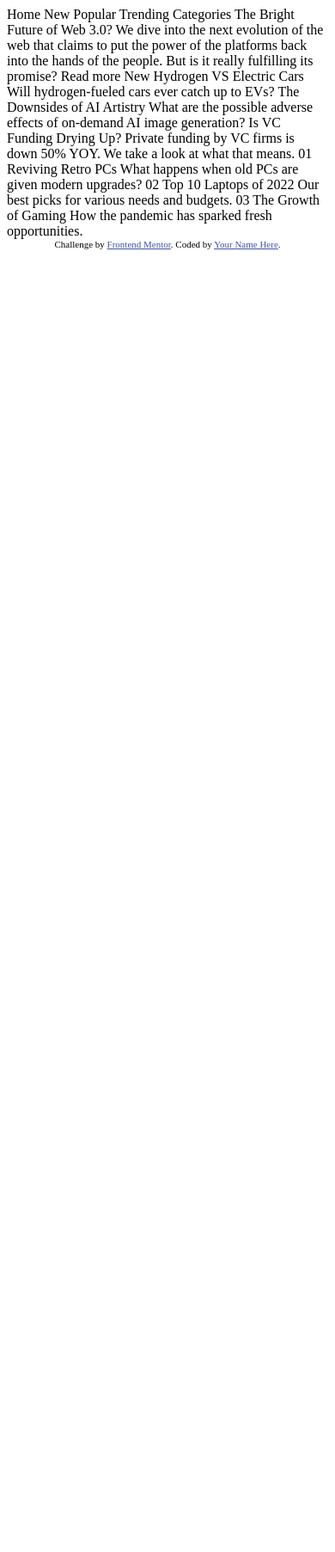
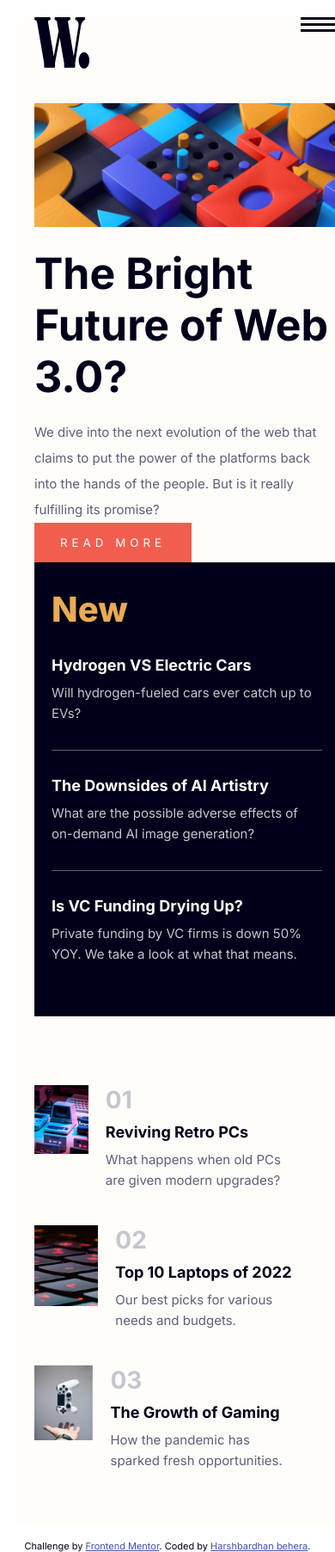
Before and after one commit to HarshBehera/Frontend_Projects, a plain HTML site: page news-homepage-main/index.html in a window 390 px wide. Shown: the whole page at 86% size. Before the commit the page ends 844 px from the top, so only its background shows below. Drawn offline with Linux system fonts and the light colour scheme.

Commit message:
news homepage added

```diff
--- a/news-homepage-main/index.html
+++ b/news-homepage-main/index.html
@@ -5,7 +5,7 @@
   <meta name="viewport" content="width=device-width, initial-scale=1.0"> <!-- displays site properly based on user's device -->
 
   <link rel="icon" type="image/png" sizes="32x32" href="./assets/images/favicon-32x32.png">
-
+  <link rel="stylesheet" href="style.css">
   <title>Frontend Mentor | News homepage</title>
 
   <!-- Feel free to remove these styles or customise in your own stylesheet 👍 -->
@@ -15,46 +15,102 @@
   </style>
 </head>
 <body>
+  <main>
+    <div class="navbar">
+      <img src="assets/images/logo.svg" alt="" >
+      <nav>
+        <button id="menu-close">
+          <img src="./assets/images/icon-menu-close.svg" alt="">
+        </button>
+        <ul>
+          <a href="">Home</a>
+          <a href="">New</a>
+          <a href="">Popular</a>
+          <a href="">Trending</a>
+          <a href="">Categories</a>
+        </ul>
+      </nav>
+      <div class="menu-button">
+        <button
+        id="menu-button">
+          <img src="./assets/images/icon-menu.svg" alt="">
+        </button>
+      </div>
+    </div>
+    <div class="container">
+      <div class="column1">
+        <div class="box1">
+          <img src="assets/images/image-web-3-desktop.jpg" alt="">
+          <div class="box1-3">
+            <div class="box1-1">
+              <h1>The Bright Future of Web 3.0?</h1>
+            </div>
+            <div class="box1-2">
+              <h5>
+                We dive into the next evolution of the web that claims to put the power of the platforms back into the hands of the people.
+                But is it really fulfilling its promise?
+              </h5>
+              <button class="btn">
+                READ MORE
+              </button>
+            </div>
+          </div>
 
-  Home
-  New
-  Popular
-  Trending
-  Categories
-
-  The Bright Future of Web 3.0?
-
-  We dive into the next evolution of the web that claims to put the power of the platforms back into the hands of the people.
-  But is it really fulfilling its promise?
-
-  Read more
-
-  New
-
-  Hydrogen VS Electric Cars
-  Will hydrogen-fueled cars ever catch up to EVs?
-
-  The Downsides of AI Artistry
-  What are the possible adverse effects of on-demand AI image generation?
-
-  Is VC Funding Drying Up?
-  Private funding by VC firms is down 50% YOY. We take a look at what that means.
-
-  01
-  Reviving Retro PCs
-  What happens when old PCs are given modern upgrades?
-
-  02
-  Top 10 Laptops of 2022
-  Our best picks for various needs and budgets.
-
-  03
-  The Growth of Gaming
-  How the pandemic has sparked fresh opportunities.
-
+        </div>
+        <div class="box2">
+          <h2>New</h2>
+          <div class="box2-1">
+            <h4 class="btn-1">Hydrogen VS Electric Cars</h4>
+            <h5>Will hydrogen-fueled cars ever catch up to EVs?</h5>
+          </div>
+          <div class="box2-1">
+            <h4 class="btn-1">The Downsides of AI Artistry</h4>
+            <h5>What are the possible adverse effects of on-demand AI image generation?</h5>
+          </div>
+          <div class="box2-1">
+            <h4 class="btn-1">Is VC Funding Drying Up?</h4>
+            <h5>Private funding by VC firms is down 50% YOY. We take a look at what that means.</h5>
+          </div>
+        </div>
+      </div>
+      <div class="column2">
+        <div class="column2-box">
+          <div class="column2-img">
+            <img src="assets/images/image-retro-pcs.jpg" alt="">
+          </div>
+          <div class="column2-rest">
+            <h3>01</h3>
+            <h4 class="btn-1">Reviving Retro PCs</h4>
+            <h5>What happens when old PCs are given modern upgrades?</h5>
+          </div>
+        </div>
+        <div class="column2-box">
+          <div class="column2-img">
+            <img src="assets/images/image-top-laptops.jpg" alt="">
+          </div>
+          <div class="column2-rest">
+            <h3>02</h3>
+            <h4 class="btn-1">Top 10 Laptops of 2022</h4>
+            <h5>Our best picks for various needs and budgets.</h5>
+          </div>
+        </div>
+        <div class="column2-box">
+          <div class="column2-img">
+            <img src="assets/images/image-gaming-growth.jpg" alt="">
+          </div>
+          <div class="column2-rest">
+            <h3>03</h3>
+            <h4 class="btn-1">The Growth of Gaming</h4>
+            <h5>How the pandemic has sparked fresh opportunities.</h5>
+          </div>
+        </div>
+      </div>
+    </div>
+  </main>
   <div class="attribution">
     Challenge by <a href="https://www.frontendmentor.io?ref=challenge" target="_blank">Frontend Mentor</a>.
-    Coded by <a href="#">Your Name Here</a>.
+    Coded by <a href="#">Harshbardhan behera</a>.
   </div>
+  <script src="script.js"></script>
 </body>
 </html>
--- /dev/null
+++ b/news-homepage-main/script.js
@@ -0,0 +1,14 @@
+const navbar = document.querySelector("nav");
+const openMenu = document.getElementById("menu-button");
+const closeMenu = document.getElementById("menu-close");
+
+openMenu.addEventListener("click", () => {
+    console.log("open working");
+  navbar.classList.add("navbar-items");
+});
+
+closeMenu.addEventListener("click", () => {
+    console.log("close working");
+
+  navbar.classList.remove("navbar-items");
+});
--- /dev/null
+++ b/news-homepage-main/style.css
@@ -0,0 +1,282 @@
+@import url('https://fonts.googleapis.com/css2?family=Inter:wght@400;700;800&display=swap');
+*{
+    margin: 0;
+    padding: 0;
+    font-family: 'Inter', sans-serif;
+    color: hsl(240, 100%, 5%);
+}
+main{
+    width: 100%;
+    min-height: 100vh;
+    background-color: hsl(36, 100%, 99%);
+}
+.navbar{
+    display: flex;
+    justify-content:space-between;
+    padding: 140px;
+    padding-bottom: 20px;
+    padding-top: 80px;
+    color: hsl(236, 13%, 42%);
+}
+.navbar .menu-button{
+    display: none;
+}
+nav a{
+    text-decoration: none;
+    margin-left: 40px;
+}
+.navbar nav #menu-close{
+    display: none;
+}
+
+
+
+nav a:hover{
+    cursor: pointer;
+    color: hsl(5, 85%, 63%);
+    transition: 1s;
+}
+.container{
+    padding: 140px;
+    padding-top: 20px;
+}
+.container .column1{
+    display: flex;
+}
+.container .column1 .box1{
+    width: 67%;
+    margin-right: 40px;
+    /* display: flex; */
+}
+.container .column1 .box1 .box1-3{
+    display: flex;
+    flex-direction: row;
+}
+.container .column1 .box1 .box1-3 .box1-1{
+    font-size: 25px;
+    margin-right: 80px;
+    margin-top: 20px;
+    font-weight: 800;
+}
+.container .column1 .box1 .box1-3 .box1-2{
+    margin-top: 20px;
+    display: flex;
+    flex-direction: column;
+    justify-content: space-between;
+    align-items: start;
+}
+.container .column1 .box1 .box1-3 .box1-2 h5{
+    font-size: 15px;
+    font-weight: 400;
+    color: hsl(236, 13%, 42%);
+    line-height: 30px;
+}
+.container .column1 .box1 .box1-3 .box1-2 button{
+    background-color: hsl(5, 85%, 63%);
+    color: hsl(36, 100%, 99%);
+    padding: 15px 30px;
+    letter-spacing: 5px;
+    border: none;
+
+
+}
+.container .column1 .box1 .box1-3 .box1-2 button:hover{
+    background-color: hsl(240, 100%, 5%);
+    transition: 1s;
+
+}
+.container .column1 .box1 .box1-1{
+    width: 50%;
+}
+.container .column1 .box1 .box1-2{
+    width: 50%;
+}
+.container .column1 .box1 img{
+    width: 100%;
+}
+.container .column1 .box2{
+    width: 33%;
+    background-color: hsl(240, 100%, 5%);
+    padding: 30px 20px;
+
+}
+
+.container .column1 .box2 h2{
+    color: hsl(35, 77%, 62%);
+    margin-bottom: 30px;
+    font-weight: 800;
+    font-size: 40px;
+}
+.container .column1 .box2 .box2-1:not(:last-child){
+    border-bottom: 1px solid hsl(236, 13%, 42%);
+}
+.container .column1 .box2 .box2-1 h4{
+    color: hsl(36, 100%, 99%);
+    margin-top: 30px;
+    margin-bottom: 10px;
+    font-weight: 700;
+    font-size: 18px;
+}
+.container .column1 .box2 .box2-1 .btn-1:hover{
+    cursor: pointer;
+    color: hsl(35, 77%, 62%);
+    transition: 1s;
+}
+
+.container .column1 .box2 .box2-1 h5{
+    color: hsl(233, 8%, 79%);
+    margin-bottom: 30px;
+    font-weight: 400;
+    line-height: 24px;
+    font-size: 15px;
+}
+.container .column2{
+    padding: 20px;
+    padding-left: 0;
+    display: flex;
+    flex-direction: row;
+}
+.container .column2 .column2-box{
+    display: flex;
+    flex-direction: row;
+}
+.container .column2 .column2-box .column2-img{
+    width: 33.33333%;
+    padding: 20px;
+    padding-left: 0;
+}
+.container .column2 .column2-box .column2-rest{
+    padding: 20px 0;
+
+}
+.container .column2 .column2-box .column2-rest h3{
+    margin-bottom: 10px;
+    font-size: 28px;
+    color: hsl(233, 8%, 79%);
+}
+.container .column2 .column2-box .column2-rest h4{
+    margin-bottom: 10px;
+    font-size: 18px;
+}
+.container .column2 .column2-box .column2-rest .btn-1:hover{
+    cursor: pointer;
+    color: hsl(5, 85%, 63%);
+    transition: 1s;
+}
+.container .column2 .column2-box .column2-rest h5{
+    font-size: 15px;
+    font-weight: 400;
+    color: hsl(236, 13%, 42%);
+    line-height: 24px;
+    margin-right: 21px;
+
+}
+.container .column2 .column2-box .column2-img img {
+    width: 100%;
+}
+
+@media screen and (max-width: 800px){
+    h5{
+        font-size: 10px;
+    }
+    .navbar{
+        padding: 0px;
+        margin: 20px 20px;
+    }
+    .navbar .menu-button button{
+        background: transparent;
+        outline: none;
+        border: none;
+        cursor: pointer;
+    }
+    .navbar .menu-button{
+        display: block;
+
+    }
+
+    .navbar .navbar-items #menu-close{
+        display: block;
+        background: transparent;
+        border: none;
+        outline: none;
+        position: absolute;
+        right: 20px;
+        cursor: pointer;
+    }
+    .navbar nav{
+        opacity: 0;
+        z-index: -999;
+        /* transition: all 0.3s ease-in-out; */
+    }
+    .navbar nav.navbar-items{
+        position: fixed;
+        right: 0;
+        top: 0;
+        bottom: 0;
+        width: 75vw;
+        background-color: #fff;
+        opacity: 1;
+        margin: 0;
+        z-index: 999999;
+    }
+    .navbar .navbar-items ul{
+        display: flex;
+        flex-direction: column;
+        position: absolute;
+        top: 50%;
+        transform: translateY(-50%);
+    }
+    .navbar-items a{
+        text-decoration: none;
+        margin-left: 20px;
+        font-size: 18px;
+        margin: 15px;
+    }
+    main{
+        margin: 20px;
+    }
+    .container{
+        padding: 0;
+        display: flex;
+        flex-direction: column;
+        /* margin: 20px 20px; */
+    }
+    .column1{
+        display: flex;
+        flex-direction: column;
+        margin: 20px;
+
+    }
+    .container .column1 .box1{
+        width: 100%;
+        /* margin: 20px 0 */
+    }
+    .column1 .box1 img{
+        src: url(./assets/images/image-web-3-mobile.jpg);
+        /* margin: 0; */
+        padding: 0;
+        width: 1005;
+    }
+    .container .column1 .box1 .box1-3{
+        display: flex;
+        flex-direction: column;
+    }
+    .container .column1 .box1 .box1-1{
+        width: 100%;
+    }
+    .container .column1 .box1 .box1-2{
+        width: 100%;
+    }
+    .container .column1 .box2{
+        width: 90%;
+        /* margin: 20px; */
+        /* margin: 0;
+        padding: 0; */
+    }
+    .container .column2{
+        display: flex;
+        flex-direction: column;
+        margin: 20px 20px;
+    }
+
+}
```
Also changed, not shown: frontend_notes.txt (added), news-homepage-main/content.txt (added), news-homepage-main/screenshot.jpg (added).
